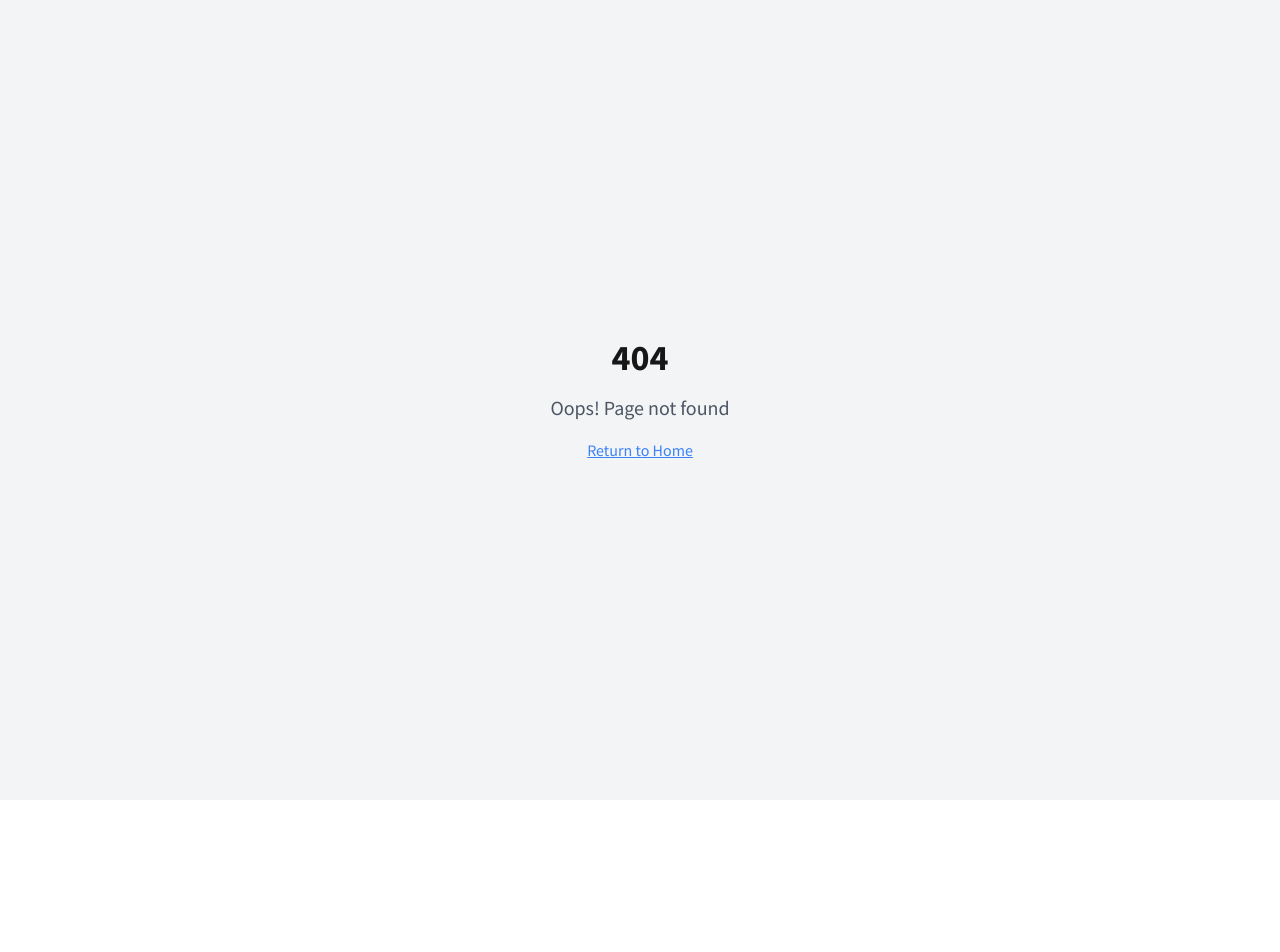
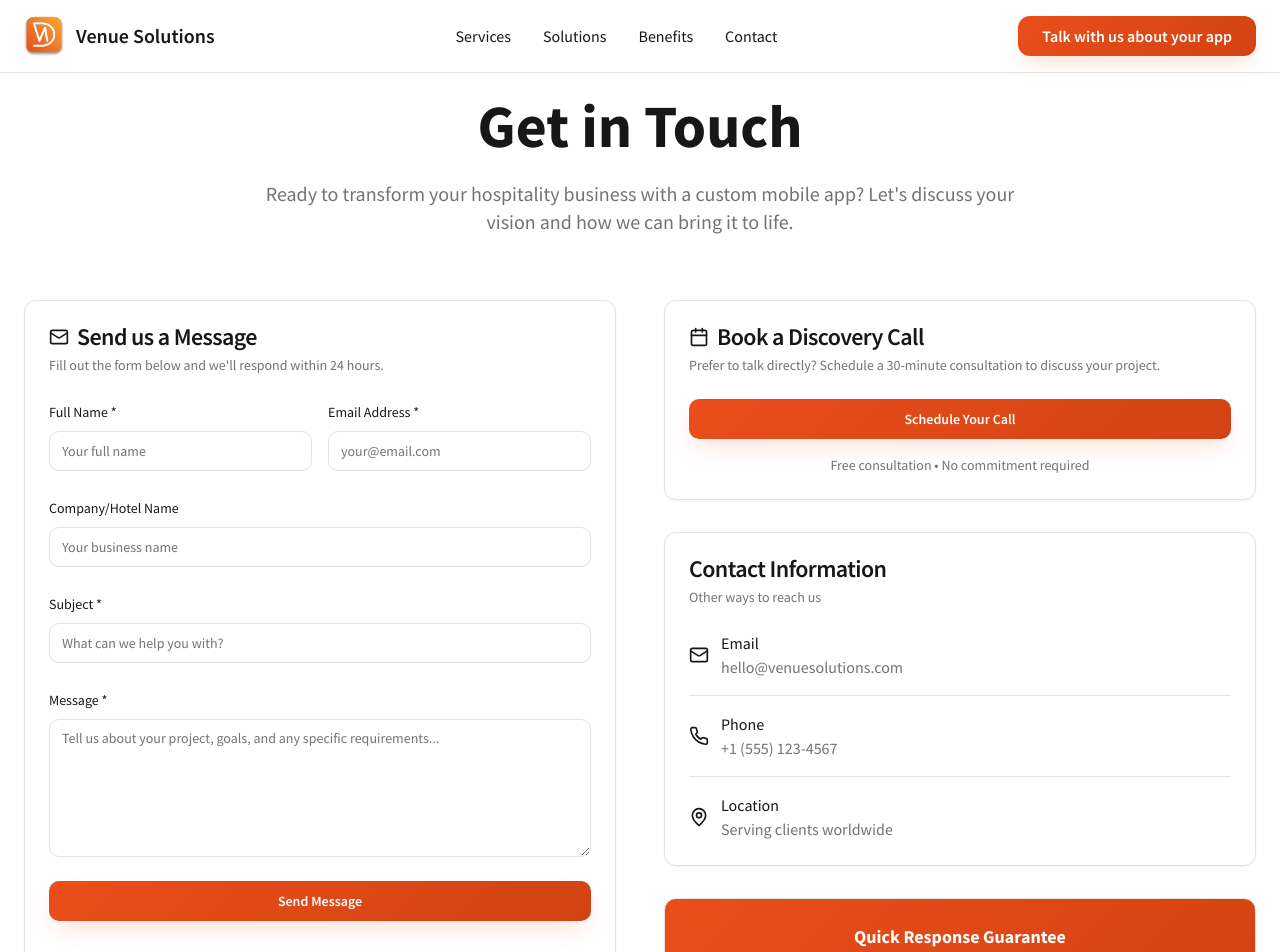
Before and after one commit to otusweb/mobdesign-website-ce2804f5, a React (Vite) app: page /contact in a window 1280 px wide. Before the commit this address had no page. Shown: the top 952 px of the page. Before the commit the page ends 800 px from the top, so only its background shows below. Built offline with nearby package versions, Linux system fonts and the light colour scheme.

Commit message:
Add contact page

```diff
--- a/src/App.tsx
+++ b/src/App.tsx
@@ -4,6 +4,7 @@ import { TooltipProvider } from "@/components/ui/tooltip";
 import { QueryClient, QueryClientProvider } from "@tanstack/react-query";
 import { BrowserRouter, Routes, Route } from "react-router-dom";
 import Index from "./pages/Index";
+import Contact from "./pages/Contact";
 import NotFound from "./pages/NotFound";
 
 const queryClient = new QueryClient();
@@ -16,6 +17,7 @@ const App = () => (
       <BrowserRouter>
         <Routes>
           <Route path="/" element={<Index />} />
+          <Route path="/contact" element={<Contact />} />
           {/* ADD ALL CUSTOM ROUTES ABOVE THE CATCH-ALL "*" ROUTE */}
           <Route path="*" element={<NotFound />} />
         </Routes>
--- a/src/components/Header.tsx
+++ b/src/components/Header.tsx
@@ -21,7 +21,7 @@ const Header = () => {
             <a href="#benefits" className="text-primary hover:text-accent transition-smooth">
               Benefits
             </a>
-            <a href="#contact" className="text-primary hover:text-accent transition-smooth">
+            <a href="/contact" className="text-primary hover:text-accent transition-smooth">
               Contact
             </a>
           </nav>
--- /dev/null
+++ b/src/pages/Contact.tsx
@@ -0,0 +1,259 @@
+import { useState } from "react";
+import { useForm } from "react-hook-form";
+import { zodResolver } from "@hookform/resolvers/zod";
+import { z } from "zod";
+import { Button } from "@/components/ui/button";
+import { Input } from "@/components/ui/input";
+import { Textarea } from "@/components/ui/textarea";
+import { Label } from "@/components/ui/label";
+import { Card, CardContent, CardDescription, CardHeader, CardTitle } from "@/components/ui/card";
+import { Separator } from "@/components/ui/separator";
+import { Mail, Calendar, MapPin, Phone } from "lucide-react";
+import { useToast } from "@/hooks/use-toast";
+import Header from "@/components/Header";
+
+const contactSchema = z.object({
+  name: z.string().min(2, "Name must be at least 2 characters"),
+  email: z.string().email("Please enter a valid email address"),
+  company: z.string().optional(),
+  subject: z.string().min(5, "Subject must be at least 5 characters"),
+  message: z.string().min(10, "Message must be at least 10 characters"),
+});
+
+type ContactForm = z.infer<typeof contactSchema>;
+
+const Contact = () => {
+  const [isSubmitting, setIsSubmitting] = useState(false);
+  const { toast } = useToast();
+
+  const {
+    register,
+    handleSubmit,
+    formState: { errors },
+    reset,
+  } = useForm<ContactForm>({
+    resolver: zodResolver(contactSchema),
+  });
+
+  const onSubmit = async (data: ContactForm) => {
+    setIsSubmitting(true);
+
+    // Simulate form submission
+    try {
+      // In a real app, you would send this to your backend
+      await new Promise(resolve => setTimeout(resolve, 1000));
+
+      toast({
+        title: "Message sent successfully!",
+        description: "We'll get back to you within 24 hours.",
+      });
+
+      reset();
+    } catch (error) {
+      toast({
+        title: "Error sending message",
+        description: "Please try again or contact us directly.",
+        variant: "destructive",
+      });
+    } finally {
+      setIsSubmitting(false);
+    }
+  };
+
+  return (
+    <div className="min-h-screen bg-background">
+      <Header />
+
+      <main className="pt-24 pb-16">
+        <div className="max-w-7xl mx-auto px-6">
+          {/* Hero Section */}
+          <div className="text-center mb-16">
+            <h1 className="text-4xl md:text-6xl font-bold text-primary mb-6">
+              Get in Touch
+            </h1>
+            <p className="text-xl text-muted-foreground max-w-3xl mx-auto">
+              Ready to transform your hospitality business with a custom mobile app?
+              Let's discuss your vision and how we can bring it to life.
+            </p>
+          </div>
+
+          <div className="grid lg:grid-cols-2 gap-12">
+            {/* Contact Form */}
+            <Card className="shadow-elegant">
+              <CardHeader>
+                <CardTitle className="flex items-center gap-2">
+                  <Mail className="w-5 h-5" />
+                  Send us a Message
+                </CardTitle>
+                <CardDescription>
+                  Fill out the form below and we'll respond within 24 hours.
+                </CardDescription>
+              </CardHeader>
+              <CardContent>
+                <form onSubmit={handleSubmit(onSubmit)} className="space-y-6">
+                  <div className="grid md:grid-cols-2 gap-4">
+                    <div className="space-y-2">
+                      <Label htmlFor="name">Full Name *</Label>
+                      <Input
+                        id="name"
+                        {...register("name")}
+                        placeholder="Your full name"
+                      />
+                      {errors.name && (
+                        <p className="text-sm text-destructive">{errors.name.message}</p>
+                      )}
+                    </div>
+
+                    <div className="space-y-2">
+                      <Label htmlFor="email">Email Address *</Label>
+                      <Input
+                        id="email"
+                        type="email"
+                        {...register("email")}
+                        placeholder="your@email.com"
+                      />
+                      {errors.email && (
+                        <p className="text-sm text-destructive">{errors.email.message}</p>
+                      )}
+                    </div>
+                  </div>
+
+                  <div className="space-y-2">
+                    <Label htmlFor="company">Company/Hotel Name</Label>
+                    <Input
+                      id="company"
+                      {...register("company")}
+                      placeholder="Your business name"
+                    />
+                  </div>
+
+                  <div className="space-y-2">
+                    <Label htmlFor="subject">Subject *</Label>
+                    <Input
+                      id="subject"
+                      {...register("subject")}
+                      placeholder="What can we help you with?"
+                    />
+                    {errors.subject && (
+                      <p className="text-sm text-destructive">{errors.subject.message}</p>
+                    )}
+                  </div>
+
+                  <div className="space-y-2">
+                    <Label htmlFor="message">Message *</Label>
+                    <Textarea
+                      id="message"
+                      rows={6}
+                      {...register("message")}
+                      placeholder="Tell us about your project, goals, and any specific requirements..."
+                    />
+                    {errors.message && (
+                      <p className="text-sm text-destructive">{errors.message.message}</p>
+                    )}
+                  </div>
+
+                  <Button
+                    type="submit"
+                    className="w-full"
+                    variant="hero"
+                    disabled={isSubmitting}
+                  >
+                    {isSubmitting ? "Sending..." : "Send Message"}
+                  </Button>
+                </form>
+              </CardContent>
+            </Card>
+
+            {/* Booking & Contact Info */}
+            <div className="space-y-8">
+              {/* Book a Call */}
+              <Card className="shadow-elegant">
+                <CardHeader>
+                  <CardTitle className="flex items-center gap-2">
+                    <Calendar className="w-5 h-5" />
+                    Book a Discovery Call
+                  </CardTitle>
+                  <CardDescription>
+                    Prefer to talk directly? Schedule a 30-minute consultation to discuss your project.
+                  </CardDescription>
+                </CardHeader>
+                <CardContent>
+                  <Button
+                    variant="hero"
+                    className="w-full"
+                    asChild
+                  >
+                    <a
+                      href="https://tidycal.com/olivierdestrebecq/hospitality-mobile-app-informational-call"
+                      target="_blank"
+                      rel="noopener noreferrer"
+                    >
+                      Schedule Your Call
+                    </a>
+                  </Button>
+                  <p className="text-sm text-muted-foreground mt-4 text-center">
+                    Free consultation • No commitment required
+                  </p>
+                </CardContent>
+              </Card>
+
+              {/* Contact Information */}
+              <Card className="shadow-elegant">
+                <CardHeader>
+                  <CardTitle>Contact Information</CardTitle>
+                  <CardDescription>
+                    Other ways to reach us
+                  </CardDescription>
+                </CardHeader>
+                <CardContent className="space-y-4">
+                  <div className="flex items-center gap-3">
+                    <Mail className="w-5 h-5 text-primary" />
+                    <div>
+                      <p className="font-medium">Email</p>
+                      <p className="text-muted-foreground">hello@venuesolutions.com</p>
+                    </div>
+                  </div>
+
+                  <Separator />
+
+                  <div className="flex items-center gap-3">
+                    <Phone className="w-5 h-5 text-primary" />
+                    <div>
+                      <p className="font-medium">Phone</p>
+                      <p className="text-muted-foreground">+1 (555) 123-4567</p>
+                    </div>
+                  </div>
+
+                  <Separator />
+
+                  <div className="flex items-center gap-3">
+                    <MapPin className="w-5 h-5 text-primary" />
+                    <div>
+                      <p className="font-medium">Location</p>
+                      <p className="text-muted-foreground">Serving clients worldwide</p>
+                    </div>
+                  </div>
+                </CardContent>
+              </Card>
+
+              {/* Response Time */}
+              <Card className="gradient-accent text-accent-foreground">
+                <CardContent className="pt-6">
+                  <div className="text-center">
+                    <h3 className="font-bold text-lg mb-2">Quick Response Guarantee</h3>
+                    <p className="text-sm opacity-90">
+                      We respond to all inquiries within 4 business hours,
+                      often much sooner.
+                    </p>
+                  </div>
+                </CardContent>
+              </Card>
+            </div>
+          </div>
+        </div>
+      </main>
+    </div>
+  );
+};
+
+export default Contact;
```
